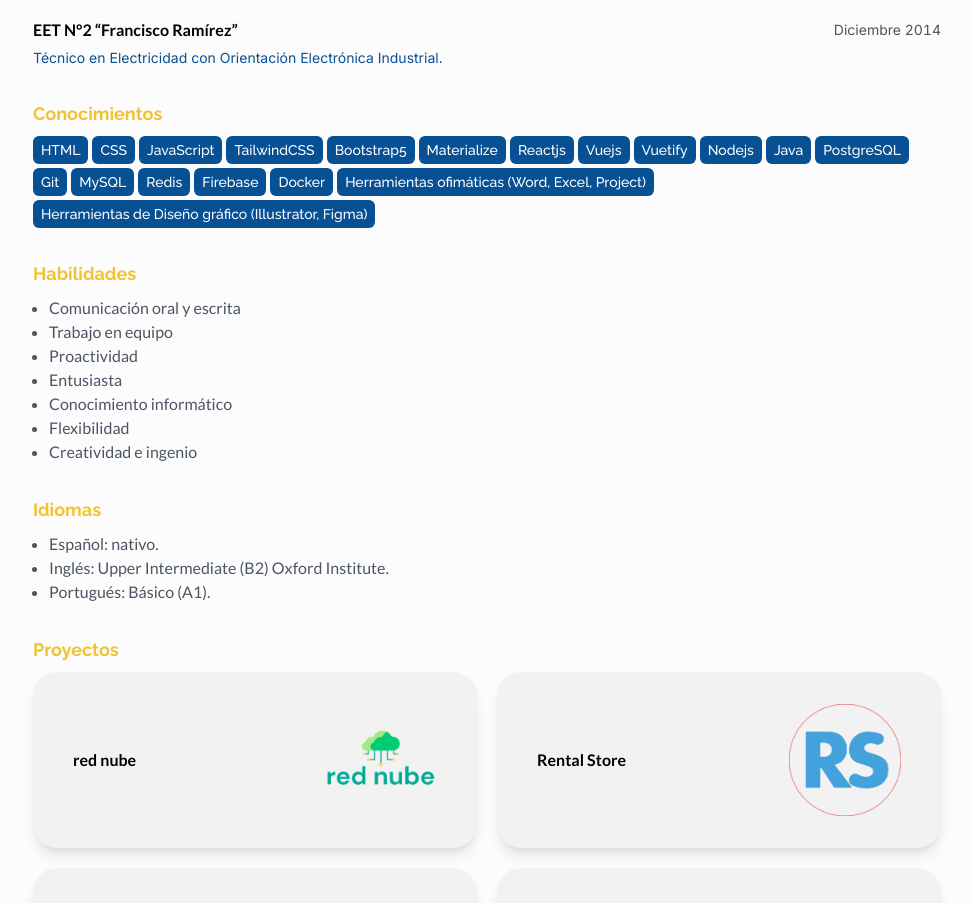
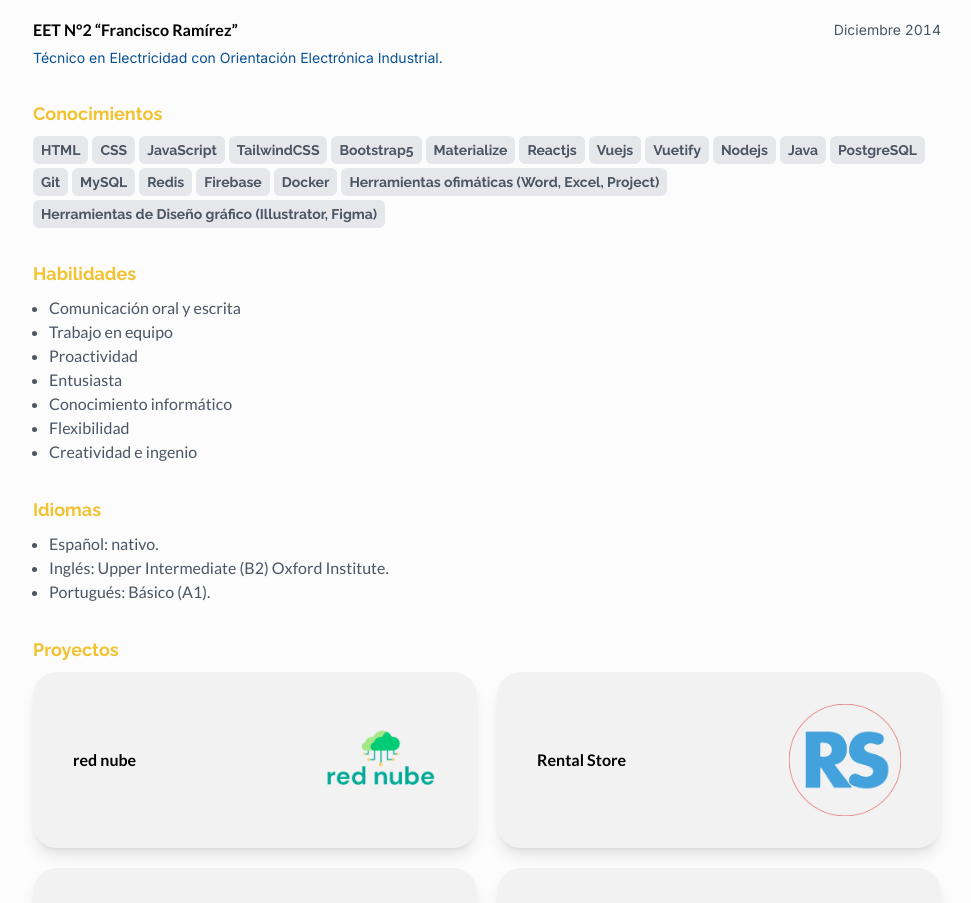
Before and after one commit to Melones5/Newportfolio, a React (Create React App) app: page / in a window 1280 px wide. Shown: the part 880-1783 px from the top of the page, without its empty margins (153-1124 px from the left). Built offline with nearby package versions, Linux system fonts and the light colour scheme; a web font is replaced by a local one.

Commit message:
changing the hover color

```diff
--- a/src/components/CardProject.jsx
+++ b/src/components/CardProject.jsx
@@ -7,7 +7,7 @@ const CardProject = ({ proyecto }) => {
       <div className='size-28 flex items-center justify-center'>
         <img src={proyecto.imagen} alt="red nube" />
       </div>
-      <div className='flex flex-col h-full w-full inset-0 absolute bg-seconday-blue items-center justify-center group-hover:bottom-0 opacity-0 group-hover:opacity-100 transition-all duration-500'>
+      <div className='flex flex-col h-full w-full inset-0 absolute bg-seconday-blue-dark items-center justify-center group-hover:bottom-0 opacity-0 group-hover:opacity-100 transition-all duration-500'>
         <p className='font-semibold text-sm md:text-xs lg:text-base xl:text-sm font-inter text-center text-white px-10'>{proyecto.descripcion}</p>
         <div className='flex flex-col pt-4'>
           <div className='flex flex-wrap gap-1 justify-center text-white font-semibold'>
--- a/src/components/Projects.jsx
+++ b/src/components/Projects.jsx
@@ -7,7 +7,7 @@ const Projects = () => {
   return (
     <div>
       <h2 className='text-lg font-raleway font-bold text-primary-yellow pt-8'>Proyectos</h2>
-      <div className='grid grid-cols-[repeat(auto-fill,minmax(330px,1fr))] gap-5 pt-2'>
+      <div className='grid grid-cols-[repeat(auto-fill,minmax(330px,1fr))] gap-5 pt-2 cursor-pointer'>
         {proyectos.map((proyecto) =>
           <CardProject key={proyecto.id} proyecto={proyecto}/>
         )}
--- a/src/components/Skills.jsx
+++ b/src/components/Skills.jsx
@@ -8,9 +8,11 @@ const Skills = () => {
     <div className='pt-8'>
       <h2 className='text-lg font-raleway font-bold text-primary-yellow'>Conocimientos</h2>
       <div className='flex flex-col pt-2'>
-        <div className='flex flex-wrap gap-1 justify-start'>
+        <div className='flex flex-wrap gap-1 justify-start cursor-pointer'>
           {skillList.map((skill) =>
-            <span className='inline-flex items-center rounded-md px-2 py-1 text-sm font-medium text-white bg-seconday-blue font-raleway' key={skill.id}>{skill.nombre}</span>
+            <span className='inline-flex items-center rounded-md px-2 py-1 text-sm font-bold text-gray-600 bg-gray-200 font-raleway hover:bg-seconday-blue-dark hover:text-white hover:font-bold' key={skill.id}>
+              {skill.nombre}
+            </span>
           )}
         </div>
       </div>
```
